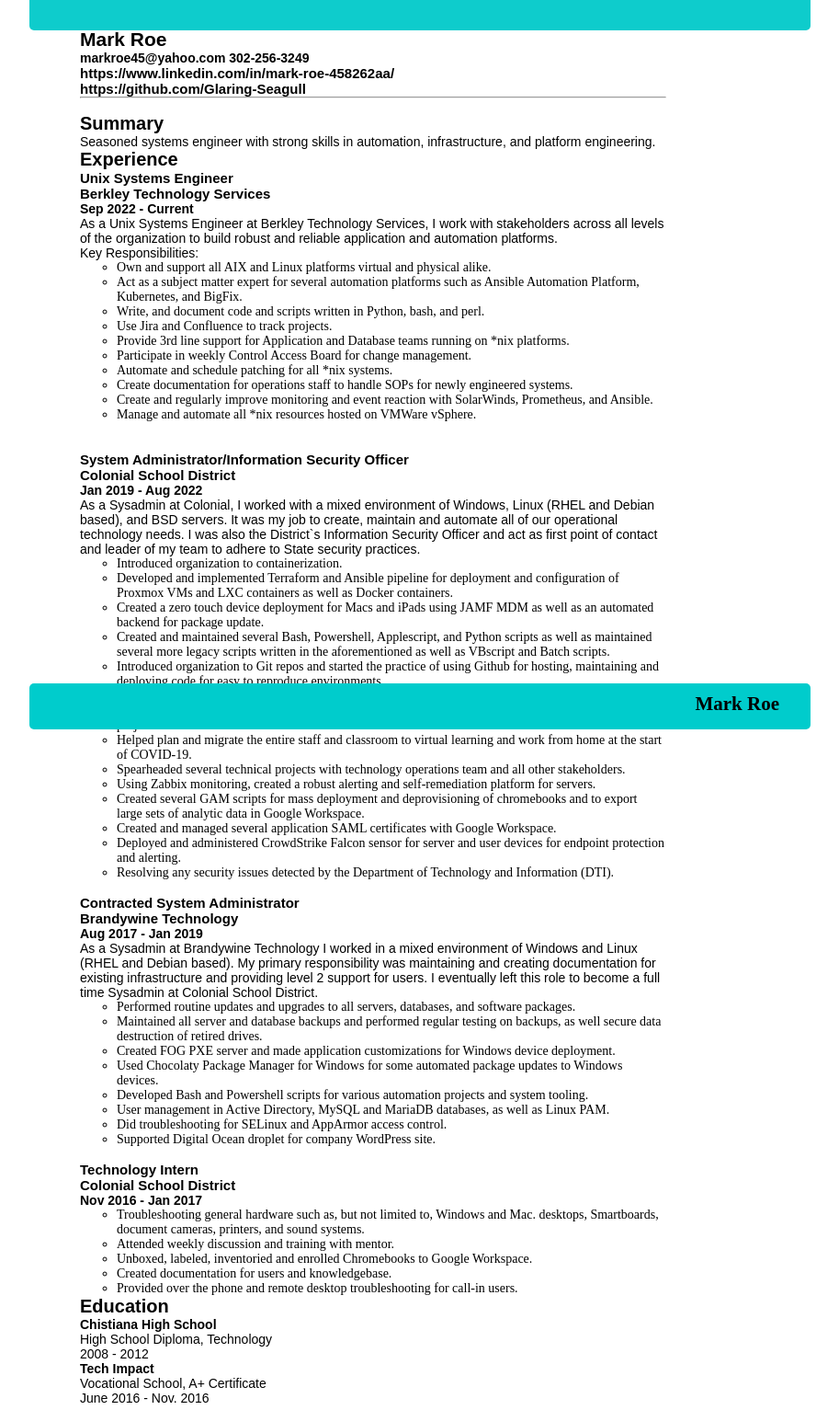
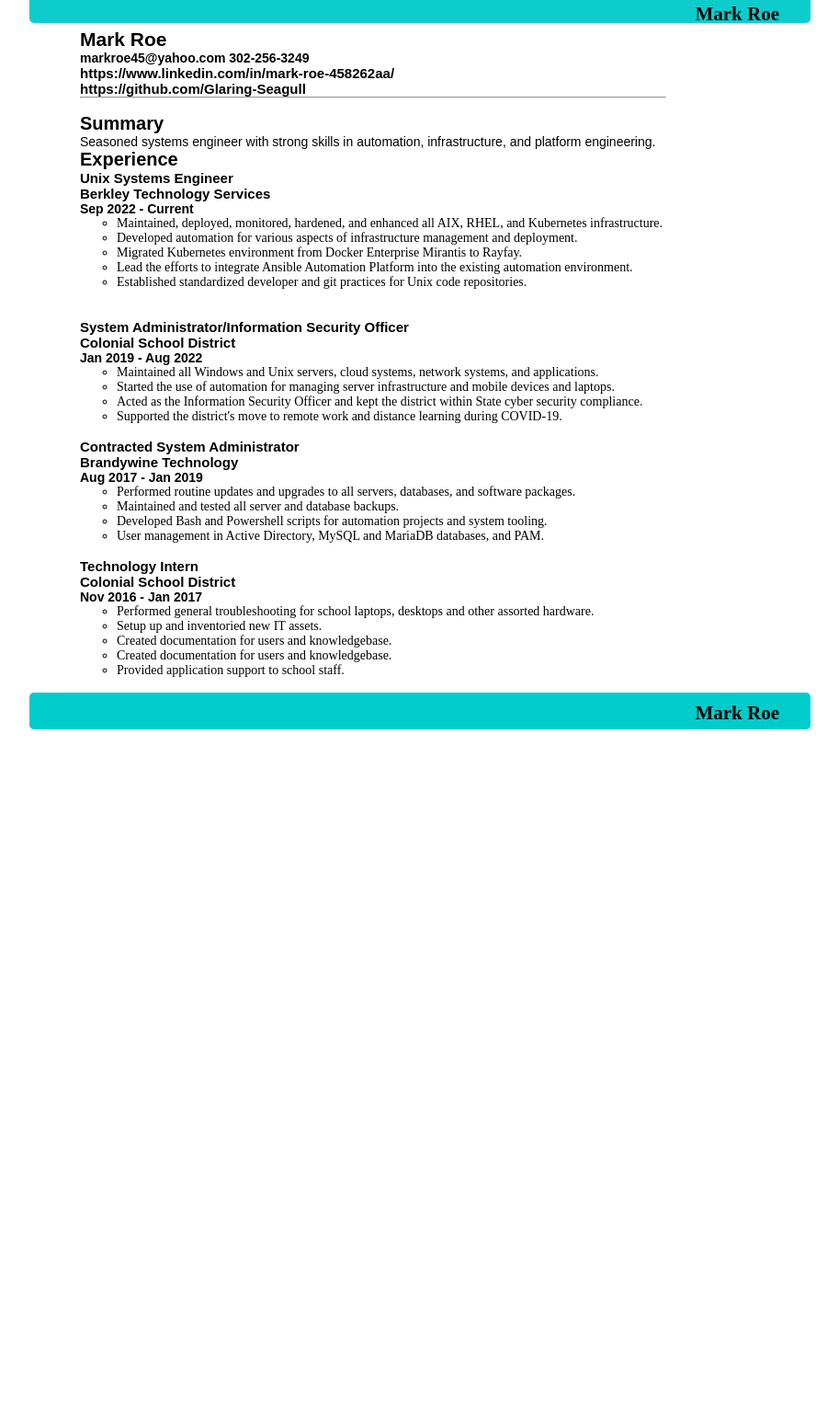
Before and after one commit to Glaring-Seagull/HTML-Resume, a plain HTML site: page docs/index.html in a window 1280 px wide. Shown: the part 7-1540 px from the top of the page at 92% size, without its empty margins (183-1096 px from the left). After the commit the page ends 1006 px from the top, so only its background shows below. Drawn offline with Linux system fonts and the light colour scheme.

Commit message:
updated resume and made things a touch cleaner

```diff
--- a/docs/index.html
+++ b/docs/index.html
@@ -5,7 +5,9 @@
 </head>
 <body>
 <link type="text/css" rel="stylesheet" href="main.css" />
-<div id="header"></div>
+<div id="header">
+  <h2 id="name">Mark Roe</h2></div>
+</div>
 <div class="stuff">
   <br><br>
   <h2>Mark Roe</h2>
@@ -29,21 +31,12 @@
   <p class="subhead"> Unix Systems Engineer</p>
   <p class="subhead">Berkley Technology Services</p>
   <p class="date-range">Sep 2022 - Current</p>
-<div>
- As a Unix Systems Engineer at Berkley Technology Services, I work with stakeholders across all levels of the organization to build robust and reliable application and automation platforms.
-</div>
-<div>Key Responsibilities:</div>
 <ul>
-<li>Own and support all AIX and Linux platforms virtual and physical alike.</li>
-<li>Act as a subject matter expert for several automation platforms such as Ansible Automation Platform, Kubernetes, and BigFix.</li>
-<li>Write, and document code and scripts written in Python, bash, and perl.</li>
-<li>Use Jira and Confluence to track projects.</li>
-<li>Provide 3rd line support for Application and Database teams running on *nix platforms.</li>
-<li>Participate in weekly Control Access Board for change management.</li>
-<li>Automate and schedule patching for all *nix systems.</li>
-<li>Create documentation for operations staff to handle SOPs for newly engineered systems.</li>
-<li>Create and regularly improve monitoring and event reaction with SolarWinds, Prometheus, and Ansible.</li>
-<li>Manage and automate all *nix resources hosted on VMWare vSphere.</li>
+<li>Maintained, deployed, monitored, hardened, and enhanced all AIX, RHEL, and Kubernetes infrastructure.</li>
+<li>Developed automation for various aspects of infrastructure management and deployment.</li>
+<li>Migrated Kubernetes environment from Docker Enterprise Mirantis to Rayfay.</li>
+<li>Lead the efforts to integrate Ansible Automation Platform into the existing automation environment.</li>
+<li>Established standardized developer and git practices for Unix code repositories.</li>
 </ul>
 <br>
 
@@ -51,69 +44,36 @@
     <p class="subhead"> System Administrator/Information Security Officer</p>
     <p class="subhead">Colonial School District</p>
     <p class="date-range">Jan 2019 - Aug 2022</p>
-<div>
-    As a Sysadmin at Colonial, I worked with a mixed environment of Windows, Linux (RHEL and Debian based), and BSD servers. It was my job to create, maintain and automate all of our operational technology needs. I was also the District`s Information Security Officer and act as first point of contact and leader of my team to adhere to State security practices.
-</div>
 <ul>
-  <li>Introduced organization to containerization.</li>
-  <li>Developed and implemented Terraform and Ansible pipeline for deployment and configuration of Proxmox VMs and LXC containers as well as Docker containers.</li>
-  <li>Created a zero touch device deployment for Macs and iPads using JAMF MDM as well as an automated backend for package update.</li>
-  <li>Created and maintained several Bash, Powershell, Applescript, and Python scripts as well as maintained several more legacy scripts written in the aforementioned as well as VBscript and Batch scripts.</li>
-  <li>Introduced organization to Git repos and started the practice of using Github for hosting, maintaining and deploying code for easy to reproduce environments.</li>
-  <li>Created and maintained Github Actions CI/CD pipelines.</li>
-  <li>Started a department wiki and wrote several documents pertaining to backend processes, programs, projects and more.</li>
-  <li>Helped plan and migrate the entire staff and classroom to virtual learning and work from home at the start of COVID-19.</li>
-  <li>Spearheaded several technical projects with technology operations team and all other stakeholders.</li>
-  <li>Using Zabbix monitoring, created a robust alerting and self-remediation platform for servers.</li>
-  <li>Created several GAM scripts for mass deployment and deprovisioning of chromebooks and to export large sets of analytic data in Google Workspace.</li>
-  <li>Created and managed several application SAML certificates with Google Workspace.</li>
-  <li>Deployed and administered CrowdStrike Falcon sensor for server and user devices for endpoint protection and alerting.</li>
-  <li>Resolving any security issues detected by the Department of Technology and Information (DTI).</li>
+  <li>Maintained all Windows and Unix servers, cloud systems, network systems, and applications.</li>
+  <li>Started the use of automation for managing server infrastructure and mobile devices and laptops.</li>
+  <li>Acted as the Information Security Officer and kept the district within State cyber security compliance.</li>
+  <li>Supported the district's move to remote work and distance learning during COVID-19.</li>
 </ul>
 <br>
 
      <p class="subhead"> Contracted System Administrator</p>
     <p class="subhead">Brandywine Technology</p>
     <p class="date-range">Aug 2017 - Jan 2019</p>
-<div>
-As a Sysadmin at Brandywine Technology I worked in a mixed environment of Windows and Linux (RHEL and Debian based). My primary responsibility was maintaining and creating documentation for existing infrastructure and providing level 2 support for users. I eventually left this role to become a full time Sysadmin at Colonial School District.
-</div>
+<ul>
+  <li> Performed routine updates and upgrades to all servers, databases, and software packages. </li>
+  <li> Maintained and tested all server and database backups. </li>
+  <li> Developed Bash and Powershell scripts for automation projects and system tooling. </li>
+  <li> User management in Active Directory, MySQL and MariaDB databases, and PAM. </li>
 
-<ul>
-  <li>Performed routine updates and upgrades to all servers, databases, and software packages.</li>
-  <li>Maintained all server and database backups and performed regular testing on backups, as well secure data destruction of retired drives.</li>
-  <li>Created FOG PXE server and made application customizations for Windows device deployment.</li>
-  <li>Used Chocolaty Package Manager for Windows for some automated package updates to Windows devices.</li>
-  <li>Developed Bash and Powershell scripts for various automation projects and system tooling.</li>
-  <li>User management in Active Directory, MySQL and MariaDB databases, as well as Linux PAM.</li>
-  <li>Did troubleshooting for SELinux and AppArmor access control.</li>
-  <li>Supported Digital Ocean droplet for company WordPress site.
-</li>
 </ul>
 <br>
      <p class="subhead"> Technology Intern </p>
     <p class="subhead">Colonial School District </p>
     <p class="date-range">Nov 2016 - Jan 2017</p>
 <ul>
-  <li>Troubleshooting general hardware such as, but not limited to, Windows and Mac. desktops, Smartboards, document cameras, printers, and sound systems.
-</li>
-  <li>Attended weekly discussion and training with mentor.
-</li>
-  <li>Unboxed, labeled, inventoried and enrolled Chromebooks to Google Workspace.
-</li>
-  <li>Created documentation for users and knowledgebase.
-</li>
-  <li>Provided over the phone and remote desktop troubleshooting for call-in users.
-</li>
+  <li> Performed general troubleshooting for school laptops, desktops and other assorted hardware. </li>
+  <li> Setup up and inventoried new IT assets. </li>
+  <li> Created documentation for users and knowledgebase. </li>
+  <li> Created documentation for users and knowledgebase. </li>
+  <li> Provided application support to school staff. </li>
 </ul>
-  <p class="head">Education</p>
-<div><b>Chistiana High School</b></div>
-<div>High School Diploma, Technology</div>
- <div> 2008 - 2012 </div>
 
-<div><b>Tech Impact</b></div>
-   <div>Vocational School, A+ Certificate</div>
- <div> June 2016 - Nov. 2016  </div>
 </div>
 <div id="footer">
   <h2 id="name">Mark Roe</h2></div>
--- a/docs/main.css
+++ b/docs/main.css
@@ -19,7 +19,7 @@
     list-style-type: circle;
   }
   #header {
-    height: 40px;
+    height: 4%;
     width: 100%;
     background-color: #0ecccc;
     position: fixed;
@@ -31,11 +31,11 @@
   }
 
   #footer {
-    height: 50px;
+    height: 5%;
     width: 100%;
     background-color: #00cccc;
     clear: both;
-    position: sticky;
+    position: fixed;
     bottom: 0;
   }
 
```
